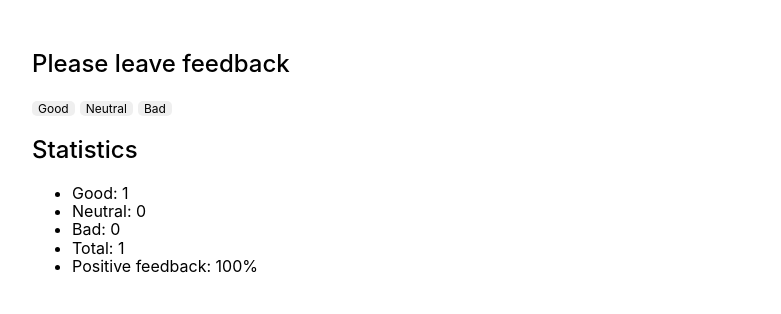
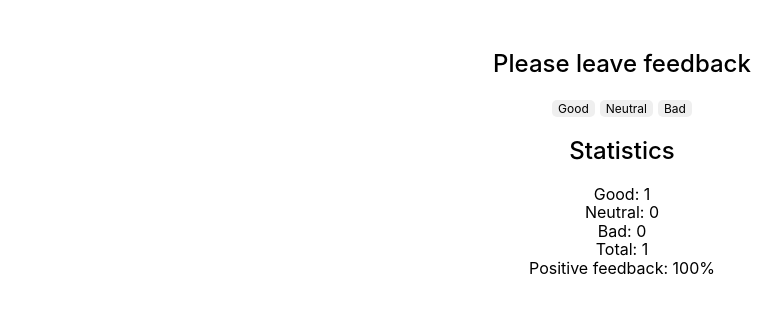
Before and after one commit to Pugli87/goit-react-hw-04-feedback, a React (Create React App) app: page / in a window 1280 px wide. Both pictures are taken after a click on the button "Good". Shown: the top 314 px of the page, without its empty margins (18-799 px from the left). Built offline with nearby package versions, Linux system fonts and the light colour scheme.

Commit message:
por revisión

```diff
--- a/src/components/feedback/Feedback.jsx
+++ b/src/components/feedback/Feedback.jsx
@@ -1,55 +1,52 @@
-import React, { Component } from 'react';
-import styled from 'styled-components';
+import React, { useState } from 'react';
 import Section from './section/Section';
 import Statistics from './statisitics/Statisics';
 import FeedbackOptions from './feedbackOptions/FeedbackOptions';
+import { FeedbackCont } from './Styles/FeedbackStyled';
 
-const FeedbackCont = styled.div`
-  margin: 50px;
-`;
-class Feedback extends Component {
-  state = {
+export default function Feedback() {
+  const [feedbackCounts, setFeedbackCounts] = useState({
     good: 0,
     neutral: 0,
     bad: 0,
+  });
+
+  const handleFeedback = type => {
+    setFeedbackCounts(prevCounts => ({
+      ...prevCounts,
+      [type]: prevCounts[type] + 1,
+    }));
   };
 
-  handleFeedback = type => {
-    this.setState({
-      [type]: this.state[type] + 1,
-    });
-  };
-
-  countTotalFeedback = () => {
-    const { good, neutral, bad } = this.state;
+  const countTotalFeedback = () => {
+    const { good, neutral, bad } = feedbackCounts;
     return good + neutral + bad;
   };
 
-  countPositiveFeedbackPercentage = () => {
-    const { good } = this.state;
-    const totalFeedbacks = this.countTotalFeedback();
+  const countPositiveFeedbackPercentage = () => {
+    const { good } = feedbackCounts;
+    const totalFeedbacks = countTotalFeedback();
     return totalFeedbacks === 0 ? 0 : Math.round((good / totalFeedbacks) * 100);
   };
 
-  render() {
-    const feedbackOptions = Object.keys(this.state);
-    const totalFeedbacks = this.countTotalFeedback();
-    const positivePercentage = this.countPositiveFeedbackPercentage();
+  const feedbackOptions = Object.keys(feedbackCounts);
+  const totalFeedbacks = countTotalFeedback();
+  const positivePercentage = countPositiveFeedbackPercentage();
 
   return (
     <FeedbackCont>
       <Section title="please leave feedback">
         <FeedbackOptions
           options={feedbackOptions}
-            onLeaveFeedback={this.handleFeedback}
+          onLeaveFeedback={handleFeedback}
         />
       </Section>
 
       <Section title="statistics">
         <Statistics
-            good={this.state.good}
-            neutral={this.state.neutral}
-            bad={this.state.bad}
+          good={feedbackCounts.good}
+          neutral={feedbackCounts.neutral}
+          bad={feedbackCounts.bad}
           total={totalFeedbacks}
           positivePercentage={positivePercentage}
         />
@@ -57,6 +54,3 @@ class Feedback extends Component {
     </FeedbackCont>
   );
 }
-}
-
-export default Feedback;
--- /dev/null
+++ b/src/components/feedback/Styles/FeedbackOptionsStyled.jsx
@@ -0,0 +1,20 @@
+import styled from 'styled-components';
+
+export const FeddbackCont = styled.div`
+  margin-top: 20px;
+`;
+export const FeddbackButton = styled.button`
+  padding: 2px 6px;
+  border: none;
+  border-radius: 5px;
+  cursor: pointer;
+  font-size: 12px;
+
+  &::first-letter {
+    text-transform: uppercase;
+  }
+
+  &:not(:last-child) {
+    margin-right: 5px;
+  }
+`;
--- /dev/null
+++ b/src/components/feedback/Styles/FeedbackStyled.jsx
@@ -0,0 +1,6 @@
+import styled from 'styled-components';
+
+export const FeedbackCont = styled.div`
+  margin: 50px;
+  text-align: center;
+`;
--- /dev/null
+++ b/src/components/feedback/Styles/SectionStyled.jsx
@@ -0,0 +1,13 @@
+import styled from 'styled-components';
+
+export const SectionCont = styled.div`
+  margin-top: 20px;
+`;
+
+export const SectionTitle = styled.h2`
+  font-weight: 500;
+
+  &::first-letter {
+    text-transform: uppercase;
+  }
+`;
--- /dev/null
+++ b/src/components/feedback/Styles/StatisticsStyled.jsx
@@ -0,0 +1,10 @@
+import styled from 'styled-components';
+
+export const Paragraft = styled.p`
+  margin-top: 20px;
+`;
+export const Ul = styled.ul`
+  margin-top: 20px;
+  list-style: none;
+`;
+export const Li = styled.li``;
--- a/src/components/feedback/feedbackOptions/FeedbackOptions.jsx
+++ b/src/components/feedback/feedbackOptions/FeedbackOptions.jsx
@@ -1,22 +1,7 @@
-import React, { Component } from 'react';
-import styled from 'styled-components';
+import React from 'react';
 import PropTypes from 'prop-types';
+import { FeddbackCont, FeddbackButton } from '../Styles/FeedbackOptionsStyled';
 
-const FeddbackCont = styled.div``;
-const FeddbackButton = styled.button`
-  border: none;
-  border-radius: 5px;
-  cursor: pointer;
-  font-size: 12px;
-  &::first-letter {
-    text-transform: uppercase;
-  }
-  &:not(:last-child) {
-    margin-right: 5px;
-  }
-`;
-
-/*
 const FeedbackOptions = ({ options, onLeaveFeedback }) => {
   return (
     <FeddbackCont>
@@ -34,35 +19,8 @@ const FeedbackOptions = ({ options, onLeaveFeedback }) => {
 };
 
 export default FeedbackOptions;
-*/
 
-export default class FeedbackOptions extends Component {
-  static propTypes = {
-    options: PropTypes.arrayOf(PropTypes.string).isRequired,
-    onLeaveFeedback: PropTypes.func.isRequired,
-  };
-  render() {
-    const { options, onLeaveFeedback } = this.props;
-
-    return (
-      <FeddbackCont>
-        {options.map(option => (
-          <FeddbackButton
-            key={option}
-            type="button"
-            onClick={() => onLeaveFeedback(option)}
-          >
-            {option}
-          </FeddbackButton>
-        ))}
-      </FeddbackCont>
-    );
-  }
-}
-
-/*
 FeedbackOptions.propTypes = {
   options: PropTypes.arrayOf(PropTypes.string).isRequired,
   onLeaveFeedback: PropTypes.func.isRequired,
 };
-*/
--- a/src/components/feedback/section/Section.jsx
+++ b/src/components/feedback/section/Section.jsx
@@ -1,48 +1,19 @@
-import React, { Component } from 'react';
-import styled from 'styled-components';
+import React from 'react';
+import { SectionCont, SectionTitle } from '../Styles/SectionStyled';
 import PropTypes from 'prop-types';
 
-const SectionCont = styled.div``;
-
-const FeedbackTitle = styled.h2`
-  font-weight: 500;
-  &::first-letter {
-    text-transform: uppercase;
-  }
-`;
-/*
 const Section = ({ title, children }) => {
   return (
     <SectionCont>
-      <FeedbackTitle>{title}</FeedbackTitle>
+      <SectionTitle>{title}</SectionTitle>
       {children}
     </SectionCont>
   );
 };
 
 export default Section;
-*/
 
-export default class section extends Component {
-  static propTypes = {
-    title: PropTypes.string.isRequired,
-    children: PropTypes.node.isRequired,
-  };
-
-  render() {
-    const { title, children } = this.props;
-
-    return (
-      <SectionCont>
-        <FeedbackTitle>{title}</FeedbackTitle>
-        {children}
-      </SectionCont>
-    );
-  }
-}
-/*
 Section.propTypes = {
   title: PropTypes.string.isRequired,
   children: PropTypes.node.isRequired,
 };
-*/
--- a/src/components/feedback/statisitics/Statisics.jsx
+++ b/src/components/feedback/statisitics/Statisics.jsx
@@ -1,59 +1,31 @@
-import React, { Component } from 'react';
+import React from 'react';
 import PropTypes from 'prop-types';
+import { Paragraft, Ul, Li } from '../Styles/StatisticsStyled';
 
-/*
 const Statistics = ({ good, neutral, bad, total, positivePercentage }) => {
   return (
     <>
       {total <= 0 ? (
-        <p>There is no feedback</p>
+        <Paragraft>There is no feedback</Paragraft>
       ) : (
-        <ul>
-          <li>Good: {good}</li>
-          <li>Neutral: {neutral}</li>
-          <li>Bad: {bad}</li>
-          <li>Total: {total}</li>
-          <li>Positive feedback: {positivePercentage}%</li>
-        </ul>
+        <Ul>
+          <Li>Good: {good}</Li>
+          <Li>Neutral: {neutral}</Li>
+          <Li>Bad: {bad}</Li>
+          <Li>Total: {total}</Li>
+          <Li>Positive feedback: {positivePercentage}%</Li>
+        </Ul>
       )}
     </>
   );
 };
-export default Statistics;*/
 
-export default class Statisics extends Component {
-  static propTypes = {
-    good: PropTypes.number.isRequired,
-    neutral: PropTypes.number.isRequired,
-    bad: PropTypes.number.isRequired,
-    total: PropTypes.number.isRequired,
-    positivePercentage: PropTypes.number.isRequired,
-  };
-  render() {
-    const { good, neutral, bad, total, positivePercentage } = this.props;
-    return (
-      <>
-        {total <= 0 ? (
-          <p>There is no feedback</p>
-        ) : (
-          <ul>
-            <li>Good: {good}</li>
-            <li>Neutral: {neutral}</li>
-            <li>Bad: {bad}</li>
-            <li>Total: {total}</li>
-            <li>Positive feedback: {positivePercentage}%</li>
-          </ul>
-        )}
-      </>
-    );
-  }
-}
-/*
-  Statisics.propTypes = {
+export default Statistics;
+
+Statistics.propTypes = {
   good: PropTypes.number.isRequired,
   neutral: PropTypes.number.isRequired,
   bad: PropTypes.number.isRequired,
   total: PropTypes.number.isRequired,
   positivePercentage: PropTypes.number.isRequired,
-  };
-*/
+};
--- a/src/index.css
+++ b/src/index.css
@@ -1,4 +1,12 @@
 @import 'normalize.css';
+
+*,
+*::before,
+*::after {
+  margin: 0;
+  padding: 0;
+  box-sizing: border-box;
+}
 
 body {
   margin: 0;
```
Lines whose indentation alone changed are shown as unchanged.
